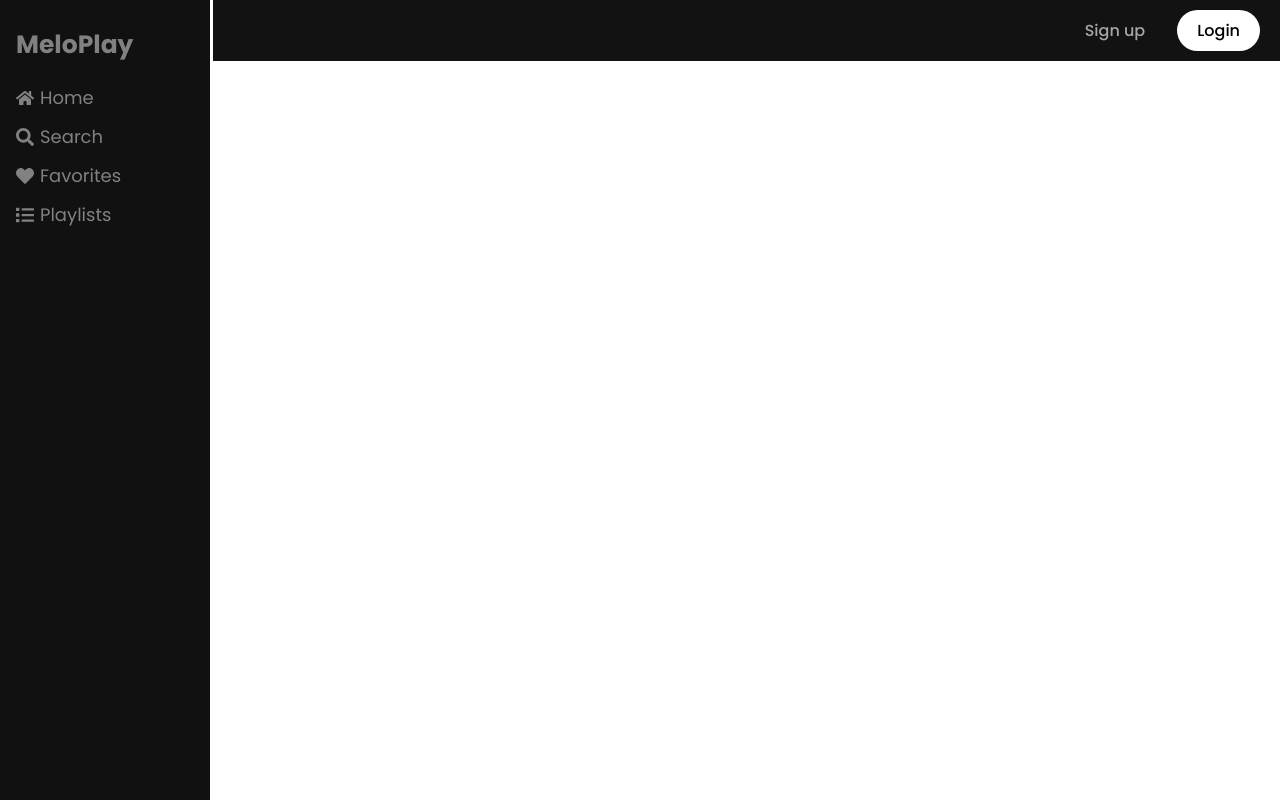
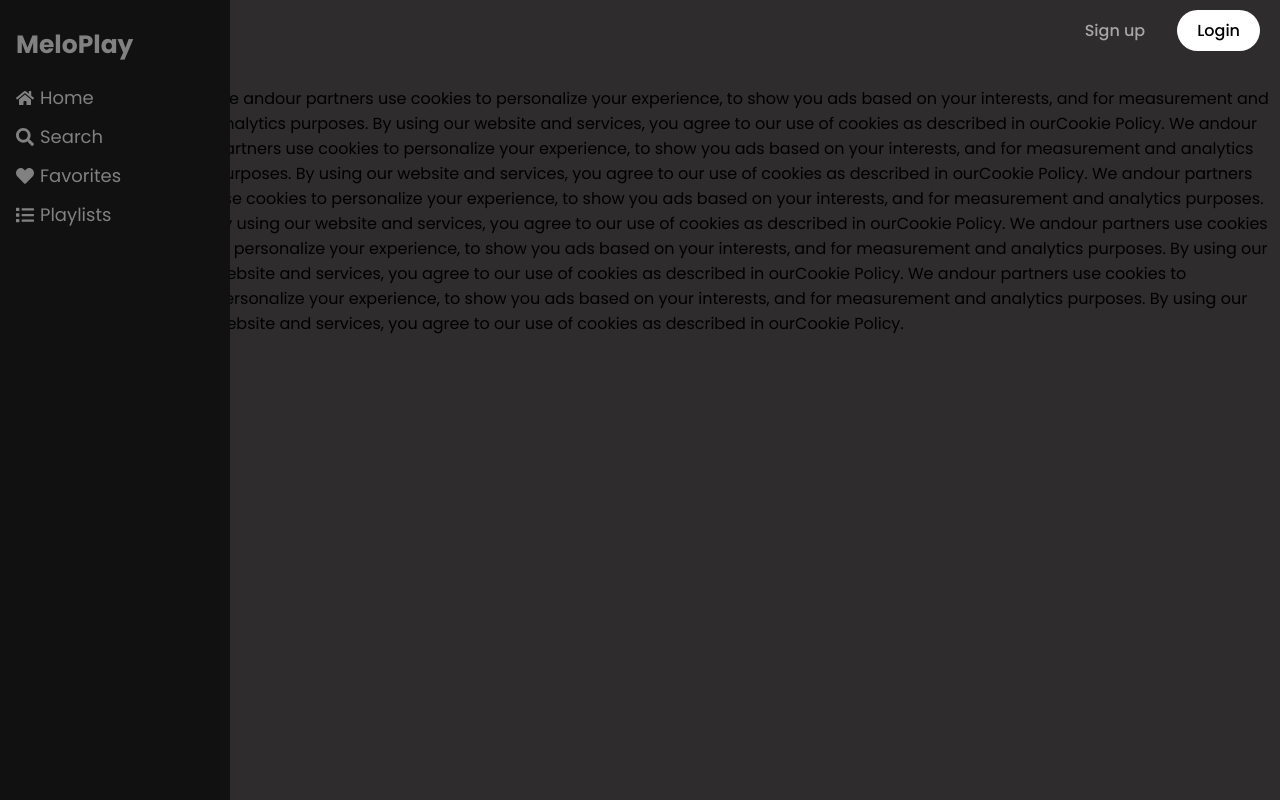
Before and after one commit to yusuf-khan-swd/melo-play, a React (Vite) app: page / in a window 1280 px wide. Built offline with nearby package versions, Linux system fonts and the light colour scheme.

Commit message:
added react router dom to project

```diff
--- a/package.json
+++ b/package.json
@@ -12,6 +12,7 @@
     "react": "^18.2.0",
     "react-dom": "^18.2.0",
     "react-icons": "^4.7.1",
+    "react-router-dom": "^6.8.1",
     "styled-components": "^5.3.6"
   },
   "devDependencies": {
--- a/src/App.tsx
+++ b/src/App.tsx
@@ -1,7 +1,8 @@
-import Home from "./Pages/Home/Home";
+import { RouterProvider } from "react-router-dom";
+import { router } from "./Routes/Routes/Routes";
 
 function App() {
-  return <Home />;
+  return <RouterProvider router={router} />;
 }
 
 export default App;
--- /dev/null
+++ b/src/Routes/Routes/Routes.tsx
@@ -0,0 +1,20 @@
+import { createBrowserRouter } from "react-router-dom";
+import MainLayouts from "../../layouts/MainLayouts";
+import Home from "../../Pages/Home/Home";
+
+export const router = createBrowserRouter([
+  {
+    path: "/",
+    element: <MainLayouts />,
+    children: [
+      {
+        path: "/",
+        element: <Home />,
+      },
+      {
+        path: "/home",
+        element: <Home />,
+      },
+    ],
+  },
+]);
--- a/src/components/MainContentSection/MainBodySection.tsx
+++ b/src/components/MainContentSection/MainBodySection.tsx
@@ -6,6 +6,39 @@ const MainBodySection = () => {
   return (
     <MainContent>
       <TopNav />
+      <svg
+        fill="white"
+        role="img"
+        height="16"
+        width="16"
+        aria-hidden="true"
+        className="Svg-sc-ytk21e-0 kcBZLg IYDlXmBmmUKHveMzIPCF"
+        viewBox="0 0 16 16"
+        data-encore-id="icon"
+      >
+        <path d="M11.03.47a.75.75 0 0 1 0 1.06L4.56 8l6.47 6.47a.75.75 0 1 1-1.06 1.06L2.44 8 9.97.47a.75.75 0 0 1 1.06 0z"></path>
+      </svg>
+
+      <p>
+        We andour partners use cookies to personalize your experience, to show
+        you ads based on your interests, and for measurement and analytics
+        purposes. By using our website and services, you agree to our use of
+        cookies as described in ourCookie Policy. We andour partners use cookies
+        to personalize your experience, to show you ads based on your interests,
+        and for measurement and analytics purposes. By using our website and
+        services, you agree to our use of cookies as described in ourCookie
+        Policy. We andour partners use cookies to personalize your experience,
+        to show you ads based on your interests, and for measurement and
+        analytics purposes. By using our website and services, you agree to our
+        use of cookies as described in ourCookie Policy. We andour partners use
+        cookies to personalize your experience, to show you ads based on your
+        interests, and for measurement and analytics purposes. By using our
+        website and services, you agree to our use of cookies as described in
+        ourCookie Policy. We andour partners use cookies to personalize your
+        experience, to show you ads based on your interests, and for measurement
+        and analytics purposes. By using our website and services, you agree to
+        our use of cookies as described in ourCookie Policy.
+      </p>
     </MainContent>
   );
 };
--- a/src/components/Sidebar/Sidebar.tsx
+++ b/src/components/Sidebar/Sidebar.tsx
@@ -1,35 +1,35 @@
 import React from "react";
 import { FaHeart, FaHome, FaList, FaSearch } from "react-icons/fa";
+import { NavLink } from "react-router-dom";
 import {
   NavItemContent,
   NavLogo,
   SidebarContainer,
   SideNav,
-  SideNavItem,
 } from "../../styles/SidebarStyles";
 
 const Sidebar = () => {
   return (
     <SidebarContainer>
       <SideNav>
-        <SideNavItem href="#home">
+        <NavLink to={"/"}>
           <NavLogo>MeloPlay</NavLogo>
-        </SideNavItem>
-        <SideNavItem href="#home">
+        </NavLink>
+        <NavLink to={"/home"}>
           <FaHome /> <NavItemContent>Home</NavItemContent>
-        </SideNavItem>
-        <SideNavItem href="#search">
+        </NavLink>
+        <NavLink to={"/search"}>
           <FaSearch />
           <NavItemContent>Search</NavItemContent>
-        </SideNavItem>
-        <SideNavItem href="#favorite">
+        </NavLink>
+        <NavLink to={"/favorite"}>
           <FaHeart />
           <NavItemContent>Favorites</NavItemContent>
-        </SideNavItem>
-        <SideNavItem href="#playlist">
+        </NavLink>
+        <NavLink to={"/playlist"}>
           <FaList />
           <NavItemContent>Playlists</NavItemContent>
-        </SideNavItem>
+        </NavLink>
       </SideNav>
     </SidebarContainer>
   );
--- /dev/null
+++ b/src/layouts/MainLayouts.tsx
@@ -0,0 +1,14 @@
+import React from "react";
+import { Outlet } from "react-router-dom";
+import { SideNav } from "../styles/SidebarStyles";
+
+const MainLayouts = () => {
+  return (
+    <>
+      <SideNav />
+      <Outlet />
+    </>
+  );
+};
+
+export default MainLayouts;
--- a/src/styles/MainContentStyles.tsx
+++ b/src/styles/MainContentStyles.tsx
@@ -3,4 +3,6 @@ import styled from "styled-components";
 export const MainContent = styled.div`
   grid-column-start: 3;
   grid-column-end: 13;
+  background-color: #2e2c2c;
+  min-height: 100vh;
 `;
--- a/src/styles/SidebarStyles.tsx
+++ b/src/styles/SidebarStyles.tsx
@@ -7,7 +7,7 @@ export const SidebarContainer = styled.div`
 
 export const SideNav = styled.div`
   height: 100%;
-  width: 210px;
+  width: 230px;
   position: fixed;
   z-index: 1;
   top: 0;
@@ -16,14 +16,8 @@ export const SideNav = styled.div`
   overflow-x: hidden;
   padding-top: 20px;
   text-align: center;
-`;
 
-export const NavLogo = styled.p`
-  font: bold 25px "Poppins";
-  margin: 0 0 8px 0;
-`;
-
-export const SideNavItem = styled.a`
+  a {
     padding: 6px 8px 6px 16px;
     text-decoration: none;
     font-size: 18px;
@@ -34,6 +28,12 @@ export const SideNavItem = styled.a`
     :hover {
       color: #f1f1f1;
     }
+  }
+`;
+
+export const NavLogo = styled.p`
+  font: bold 25px "Poppins";
+  margin: 0 0 8px 0;
 `;
 
 export const NavItemContent = styled.span`
--- a/src/styles/TopNavStyles.tsx
+++ b/src/styles/TopNavStyles.tsx
@@ -1,7 +1,6 @@
 import styled from "styled-components";
 
 export const NavContainer = styled.div`
-  background-color: #121212;
   display: flex;
   justify-content: space-between;
   padding: 10px 20px;
```
Also changed, not shown: 1 other file (tests, documents, lock files or other folders). Lines whose indentation alone changed are shown as unchanged.
